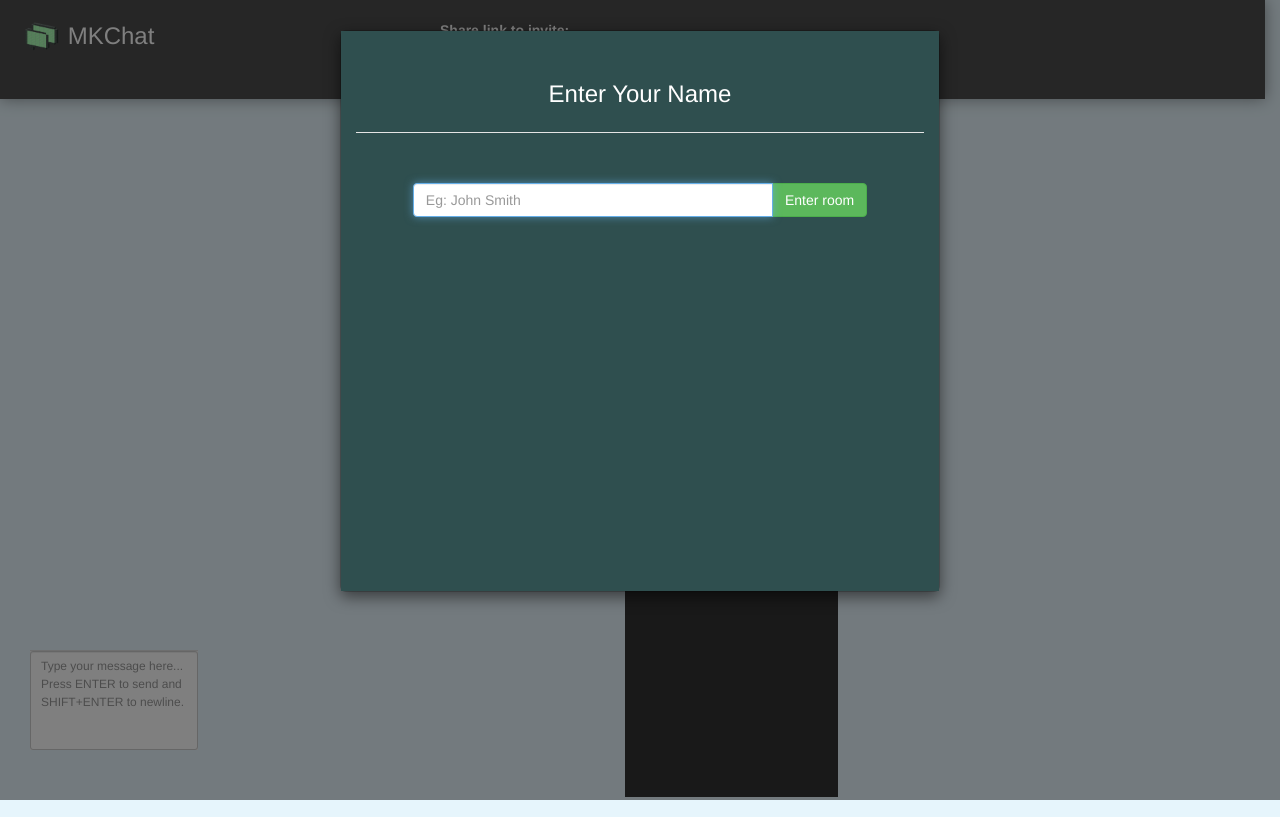
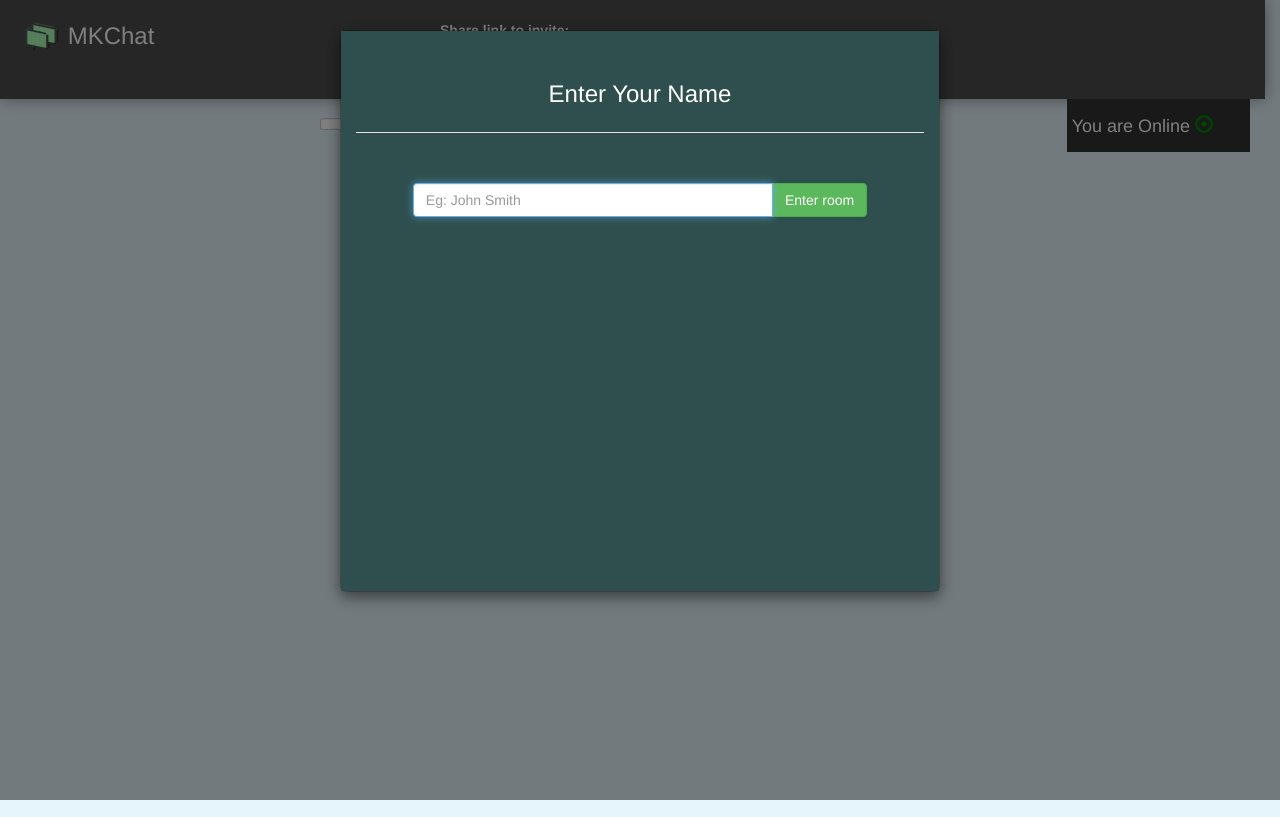
Before and after one commit to Codacus/RealTimeChat, a website: page public/chat.html in a window 1280 px wide. Drawn offline with nearby package versions, Linux system fonts and the light colour scheme; no server answers.

Commit message:
Attempt to fix chat page layout

```diff
--- a/public/chat.html
+++ b/public/chat.html
@@ -26,30 +26,32 @@
                 </div>
                 <span class="user_span pull-right" ></span>
             </div>
-            <div class="row" style="margin-right:0px">
-                <div class="col-md-6 editor-div" style="padding-top:20px;padding-left:30px">
-                    <!-- Chat area -->
-                    <div class="col-md-4" id="video-container" style="margin-top:20px;padding-top:10px;">
+            <div class="row chat-area">
+                <div class="col-md-3 empty-space">
 
+                </div>
+                <div class="col-md-6 chat-container">
                     <div class="panel-body" style="height:75%;position:relative">
                         <ul class="chat">
                         </ul>
                     </div>
-
                     <div class="panel-footer" style="padding:0px 0px 0px 0px;position:relative; bottom:0;right:0;height:15%;overflow:none;border-radius:0px 0px 0px 0px">
                         <div  style="position:absolute;top:-50%;z-index:20;margin:0 auto;width:100%;border-top:#ddd; opacity:0.80; color:#337ab7"><span class="typingstatus" style="background-color:#f5f5f5;"></span></div>
                         <textarea type="text" class="form-control input-sm" placeholder="Type your message here... Press ENTER to send and SHIFT+ENTER to newline." id="chatarea" style="resize:none;height:100%;position:absolute;bottom:0"></textarea>
                     </div>
                 </div>
+                <div class="col-md-1 empty-space">
+
                 </div>
-
-                <div class="col-md-2 user_box" style="background-color:#333;color:white;overflow:auto">
+                <div class="col-md-2 userlist-container">
+                    <div class="user_box" style="background-color:#333;color:white;overflow:auto">
                         <div class="btn-group pull-right" style="padding: 5px 5px 5px 5px;width:100%">
                             <h4 class="h4"> You are Online <i class="glyphicon glyphicon-record" style="color:green"></i>
                             </h4>
                         </div>
 
                         <div class="user_list"></div>
+                    </div>
                 </div>
             </div>
         </div>
--- a/public/css/chat_page.css
+++ b/public/css/chat_page.css
@@ -32,7 +32,9 @@
 #roompath{
     width:100%;
 }
-
+.chat-area {
+    margin-right:0px;
+}
 #my-id {
   font-weight: bold;
 }
--- a/public/js/app.js
+++ b/public/js/app.js
@@ -8,30 +8,11 @@ $(function(){
   });
 
 
-
-
-  // Adjust Height of window depending on viewport height.
-
-  var req_height= $(window).height() - $(".page-header").outerHeight(true);
-
-  $(".user_box").css('height',req_height-3);
-
-  $("#video-container").css('height',req_height-23);
-
-
   /*
   ##################################################################################################
     Different Event Handlers Code.
   */
 
-  //Handler for window resizing
-  $( window ).resize(function() {
-
-    var req_height= $(window).height() - $(".page-header").outerHeight(true);
-
-    $(".user_box").css('height',req_height);
-    $("#video-container").css('height',req_height-20);
-  });
 
   // Handler for chat send on pressing enter key.
 
@@ -122,7 +103,7 @@ user_online_array = "";
 //current user
 user="";
 
-//user's socket.io server side socket.id to be used as peerjs video chat id
+//user's socket.io server side socket.id to be used as peerjs chat id
 my_socket_id ="";
 
 ispresentationrunning = false;
```
Lines whose indentation alone changed are shown as unchanged.
